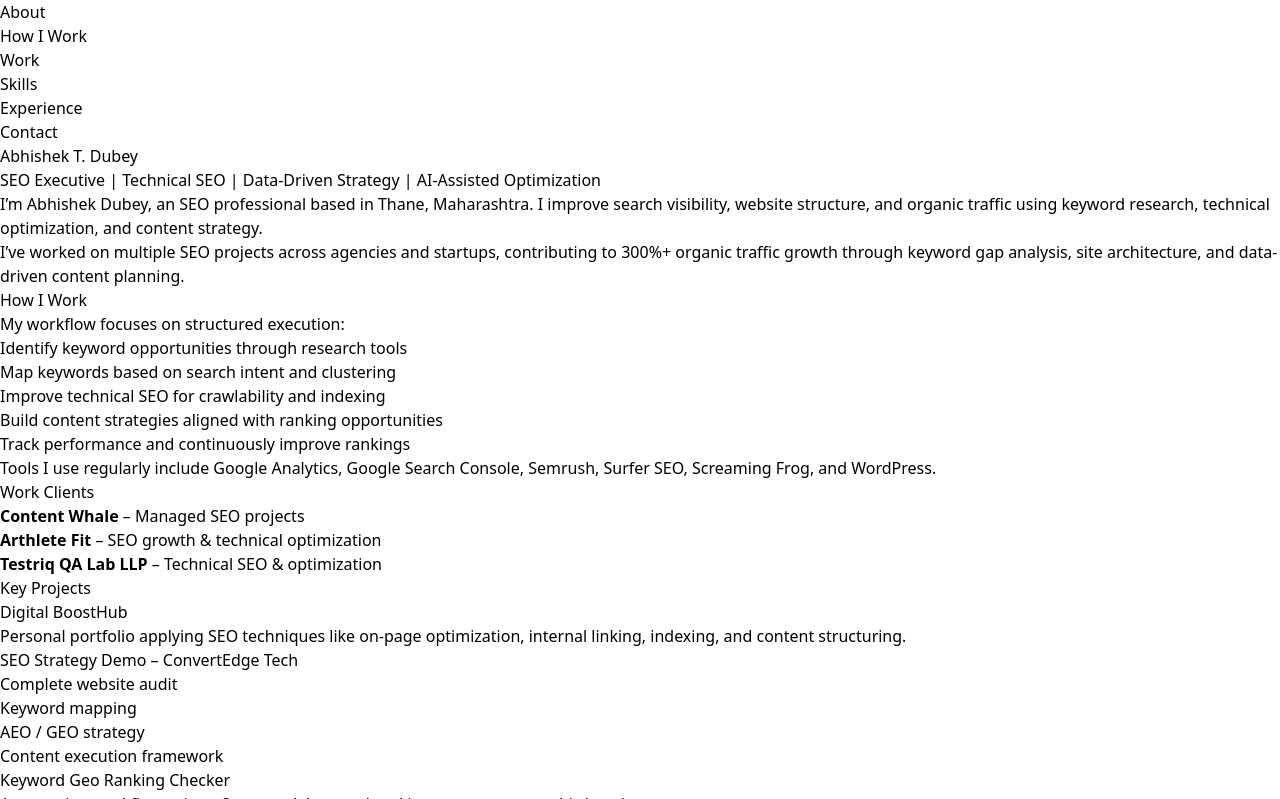
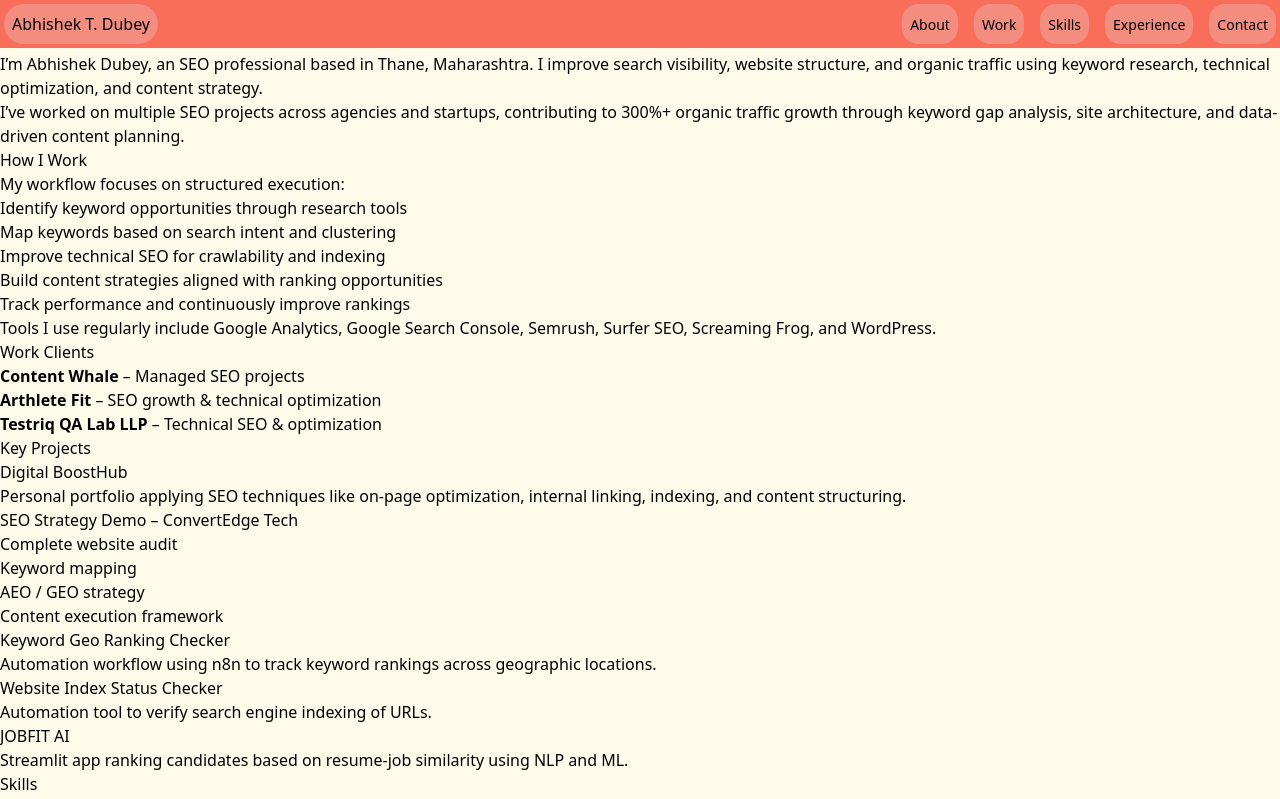
Before and after one commit to Rajat-web-server/Tailwind_proj, a website: page index.html in a window 1280 px wide. Shown: the top 799 px of the page. Drawn offline with Linux system fonts and the light colour scheme.

Commit message:
complete header style draft 1

```diff
--- a/index.html
+++ b/index.html
@@ -7,36 +7,50 @@
     <link href="./src/output.css" rel="stylesheet" />
   </head>
 
-  <body>
+  <body class="h-auto bg-amber-50">
     <!-- HEADER -->
     <header>
-      <nav>
-        <ul>
-          <li><a href="#about">About</a></li>
-          <li><a href="#workflow">How I Work</a></li>
-          <li><a href="#experience-projects">Work</a></li>
-          <li><a href="#skills">Skills</a></li>
-          <li><a href="#experience">Experience</a></li>
-          <li><a href="#contact">Contact</a></li>
+      <nav
+        class="fixed top-0 left-0 w-full flex flex-wrap justify-between bg-[#F96E5B]"
+      >
+        <header>
+          <h1 class="text- bg-[#f28d80] p-2 m-1 rounded-3xl">
+            Abhishek T. Dubey
+          </h1>
+          <!-- <p>
+            SEO Executive | Technical SEO | Data-Driven Strategy | AI-Assisted
+            Optimization
+          </p> -->
+        </header>
+        <ul class="flex flex-wrap justify-between gap-2">
+          <li class="bg-[#f28d80] p-2 m-1 rounded-2xl">
+            <a href="#about" class="text-sm">About</a>
+          </li>
+          <li class="bg-[#f28d80] p-2 m-1 rounded-2xl">
+            <a href="#experience-projects" class="text-sm">Work</a>
+          </li>
+          <li class="bg-[#f28d80] p-2 m-1 rounded-2xl">
+            <a href="#skills" class="text-sm">Skills</a>
+          </li>
+          <li class="bg-[#f28d80] p-2 m-1 rounded-2xl">
+            <a href="#experience" class="text-sm">Experience</a>
+          </li>
+          <li class="bg-[#f28d80] p-2 m-1 rounded-2xl">
+            <a href="#contact" class="text-sm">Contact</a>
+          </li>
         </ul>
       </nav>
     </header>
 
     <main>
       <!-- HERO / INTRO -->
-      <section id="about">
-        <header>
-          <h1>Abhishek T. Dubey</h1>
-          <p>
-            SEO Executive | Technical SEO | Data-Driven Strategy | AI-Assisted Optimization
-          </p>
-        </header>
-
+      <section id="about" class="mt-12 lg:mt-13">
         <article>
           <p>
             I’m Abhishek Dubey, an SEO professional based in Thane, Maharashtra.
             I improve search visibility, website structure, and organic traffic
-            using keyword research, technical optimization, and content strategy.
+            using keyword research, technical optimization, and content
+            strategy.
           </p>
         </article>
 
@@ -66,12 +80,9 @@
 
         <p>
           Tools I use regularly include
-          <span>Google Analytics</span>,
-          <span>Google Search Console</span>,
-          <span>Semrush</span>,
-          <span>Surfer SEO</span>,
-          <span>Screaming Frog</span>,
-          and <span>WordPress</span>.
+          <span>Google Analytics</span>, <span>Google Search Console</span>,
+          <span>Semrush</span>, <span>Surfer SEO</span>,
+          <span>Screaming Frog</span>, and <span>WordPress</span>.
         </p>
       </section>
 
@@ -85,8 +96,13 @@
 
           <ul>
             <li><strong>Content Whale</strong> – Managed SEO projects</li>
-            <li><strong>Arthlete Fit</strong> – SEO growth & technical optimization</li>
-            <li><strong>Testriq QA Lab LLP</strong> – Technical SEO & optimization</li>
+            <li>
+              <strong>Arthlete Fit</strong> – SEO growth & technical
+              optimization
+            </li>
+            <li>
+              <strong>Testriq QA Lab LLP</strong> – Technical SEO & optimization
+            </li>
           </ul>
         </section>
 
@@ -99,8 +115,8 @@
           <article>
             <h3>Digital BoostHub</h3>
             <p>
-              Personal portfolio applying SEO techniques like on-page optimization,
-              internal linking, indexing, and content structuring.
+              Personal portfolio applying SEO techniques like on-page
+              optimization, internal linking, indexing, and content structuring.
             </p>
           </article>
 
@@ -124,9 +140,7 @@
 
           <article>
             <h3>Website Index Status Checker</h3>
-            <p>
-              Automation tool to verify search engine indexing of URLs.
-            </p>
+            <p>Automation tool to verify search engine indexing of URLs.</p>
           </article>
 
           <article>
@@ -235,7 +249,10 @@
 
         <address>
           <ul>
-            <li>Email: <a href="mailto:abhishekow25@gmail.com">abhishekow25@gmail.com</a></li>
+            <li>
+              Email:
+              <a href="mailto:abhishekow25@gmail.com">abhishekow25@gmail.com</a>
+            </li>
             <li>Phone: <a href="tel:+9184509">+91 84509</a></li>
             <li>
               LinkedIn:
@@ -250,7 +267,8 @@
     <!-- FOOTER -->
     <footer>
       <p>
-        © 2026 Abhishek Dubey | SEO Executive | Technical SEO | Organic Growth Strategy
+        © 2026 Abhishek Dubey | SEO Executive | Technical SEO | Organic Growth
+        Strategy
       </p>
     </footer>
   </body>
```
Also changed, not shown: src/output.css, 1 other file.
